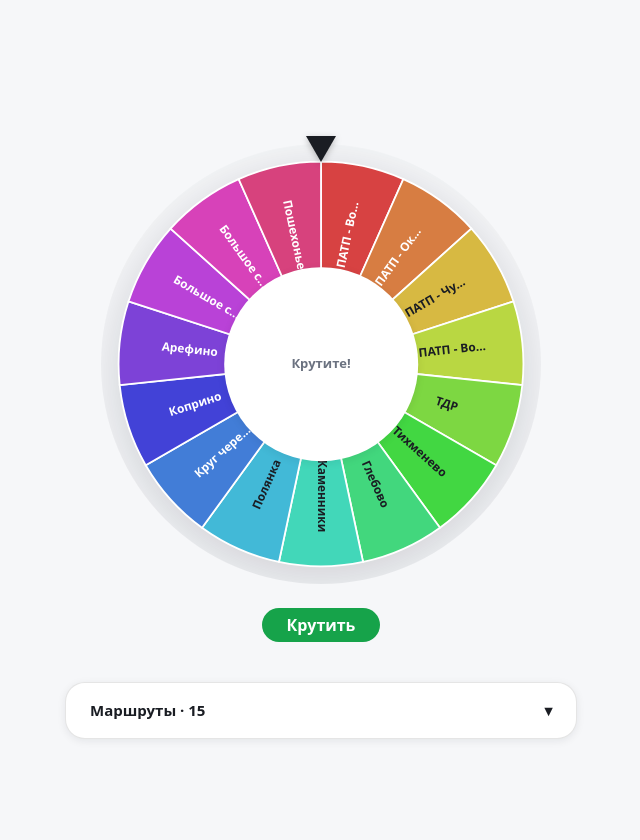
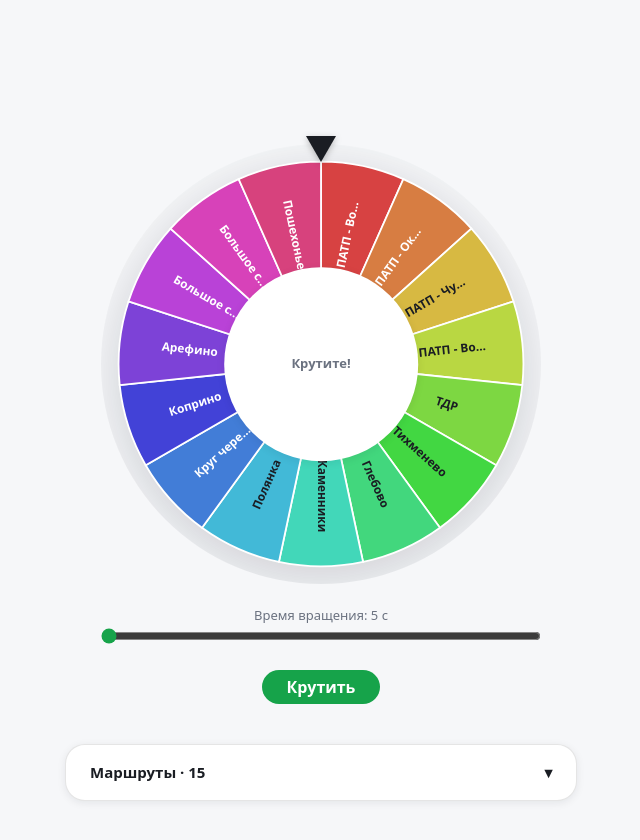
Before and after one commit to WilliamsDima/route-selection, an Angular app: page / in a window 1280 px wide. Shown: the whole page, without its empty margins (319-959 px from the left). Before the commit the page ends 800 px from the top, so only its background shows below. Built offline with nearby package versions, Linux system fonts and the light colour scheme.

Commit message:
feat: add adjustable spin duration control to roulette wheel

```diff
--- a/src/app/features/roulette/ui/roulette-wheel/roulette-wheel.html
+++ b/src/app/features/roulette/ui/roulette-wheel/roulette-wheel.html
@@ -29,6 +29,20 @@
     </div>
   </div>
 
+  <label class="roulette__duration">
+    <span class="roulette__duration-label">Время вращения: {{ spinDurationSec() }} с</span>
+    <input
+      type="range"
+      class="roulette__duration-input"
+      [min]="minSpinDurationSec"
+      [max]="maxSpinDurationSec"
+      [step]="1"
+      [value]="spinDurationSec()"
+      [disabled]="spinning()"
+      (input)="onDurationInput($event)"
+    />
+  </label>
+
   <app-button (click)="spin()" [disabled]="spinning() || routes().length === 0">
     {{ spinning() ? 'Крутится…' : 'Крутить' }}
   </app-button>
--- a/src/app/features/roulette/ui/roulette-wheel/roulette-wheel.scss
+++ b/src/app/features/roulette/ui/roulette-wheel/roulette-wheel.scss
@@ -100,4 +100,22 @@
     font-weight: 600;
     color: var(--color-accent);
   }
+
+  &__duration {
+    display: flex;
+    flex-direction: column;
+    align-items: center;
+    gap: var(--space-xs);
+    width: min(84vw, rem(440));
+  }
+
+  &__duration-label {
+    font-size: rem(13);
+    color: var(--color-text-muted);
+  }
+
+  &__duration-input {
+    width: 100%;
+    accent-color: var(--color-accent);
+  }
 }
--- a/src/app/features/roulette/ui/roulette-wheel/roulette-wheel.ts
+++ b/src/app/features/roulette/ui/roulette-wheel/roulette-wheel.ts
@@ -6,7 +6,9 @@ import { RouletteHub } from '../roulette-hub/roulette-hub';
 import { RouteMap } from '../route-map/route-map';
 import {
   ACTIVE_SCALE,
-  SPIN_DURATION_MS,
+  DEFAULT_SPIN_DURATION_MS,
+  MAX_SPIN_DURATION_MS,
+  MIN_SPIN_DURATION_MS,
   buildSegments,
   computeSpinTarget,
   indexUnderPointer,
@@ -26,8 +28,11 @@ export class RouletteWheel implements OnDestroy {
   protected readonly spinning = signal(false);
   protected readonly selected = signal<BikeRoute | null>(null);
   protected readonly activeIndex = signal(-1);
+  protected readonly spinDurationMs = signal(DEFAULT_SPIN_DURATION_MS);
 
   protected readonly scale = ACTIVE_SCALE;
+  protected readonly minSpinDurationSec = MIN_SPIN_DURATION_MS / 1000;
+  protected readonly maxSpinDurationSec = MAX_SPIN_DURATION_MS / 1000;
 
   private rafId = 0;
 
@@ -40,6 +45,14 @@ export class RouletteWheel implements OnDestroy {
     return i >= 0 && i < segs.length ? segs[i] : null;
   });
 
+  protected readonly spinDurationSec = computed(() => this.spinDurationMs() / 1000);
+
+  onDurationInput(event: Event): void {
+    const seconds = (event.target as HTMLInputElement).valueAsNumber;
+    const clamped = Math.min(Math.max(seconds, this.minSpinDurationSec), this.maxSpinDurationSec);
+    this.spinDurationMs.set(clamped * 1000);
+  }
+
   spin(): void {
     const routes = this.routes();
     if (this.spinning() || routes.length === 0) return;
@@ -51,9 +64,10 @@ export class RouletteWheel implements OnDestroy {
     this.selected.set(null);
     this.spinning.set(true);
 
+    const durationMs = this.spinDurationMs();
     const start = performance.now();
     const animate = (now: number) => {
-      const t = Math.min((now - start) / SPIN_DURATION_MS, 1);
+      const t = Math.min((now - start) / durationMs, 1);
       const eased = 1 - Math.pow(1 - t, 4);
       const value = from + (to - from) * eased;
 
--- a/src/app/features/roulette/ui/wheel.util.ts
+++ b/src/app/features/roulette/ui/wheel.util.ts
@@ -7,7 +7,9 @@ const LABEL_RADIUS = 30;
 const FULL_SPINS = 5;
 
 export const ACTIVE_SCALE = 1.08;
-export const SPIN_DURATION_MS = 5000;
+export const MIN_SPIN_DURATION_MS = 5000;
+export const MAX_SPIN_DURATION_MS = 60000;
+export const DEFAULT_SPIN_DURATION_MS = MIN_SPIN_DURATION_MS;
 
 function polar(radius: number, angleDeg: number): { x: number; y: number } {
   const rad = (angleDeg * Math.PI) / 180;
```
